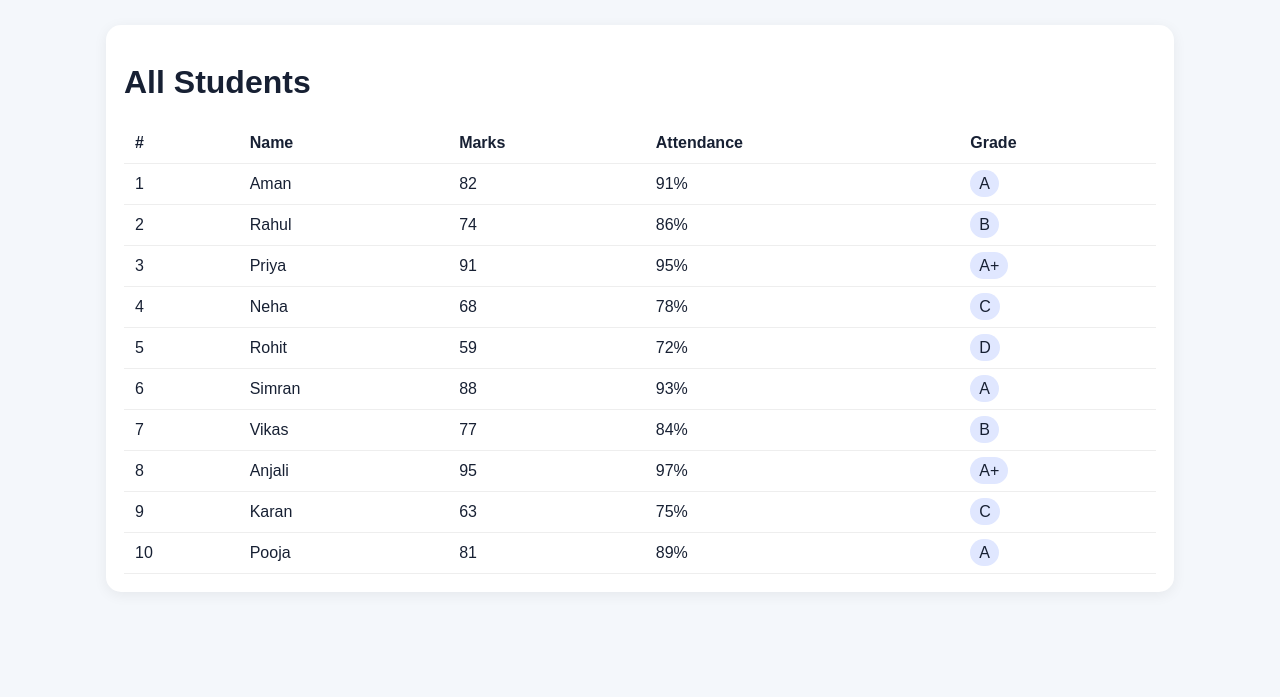
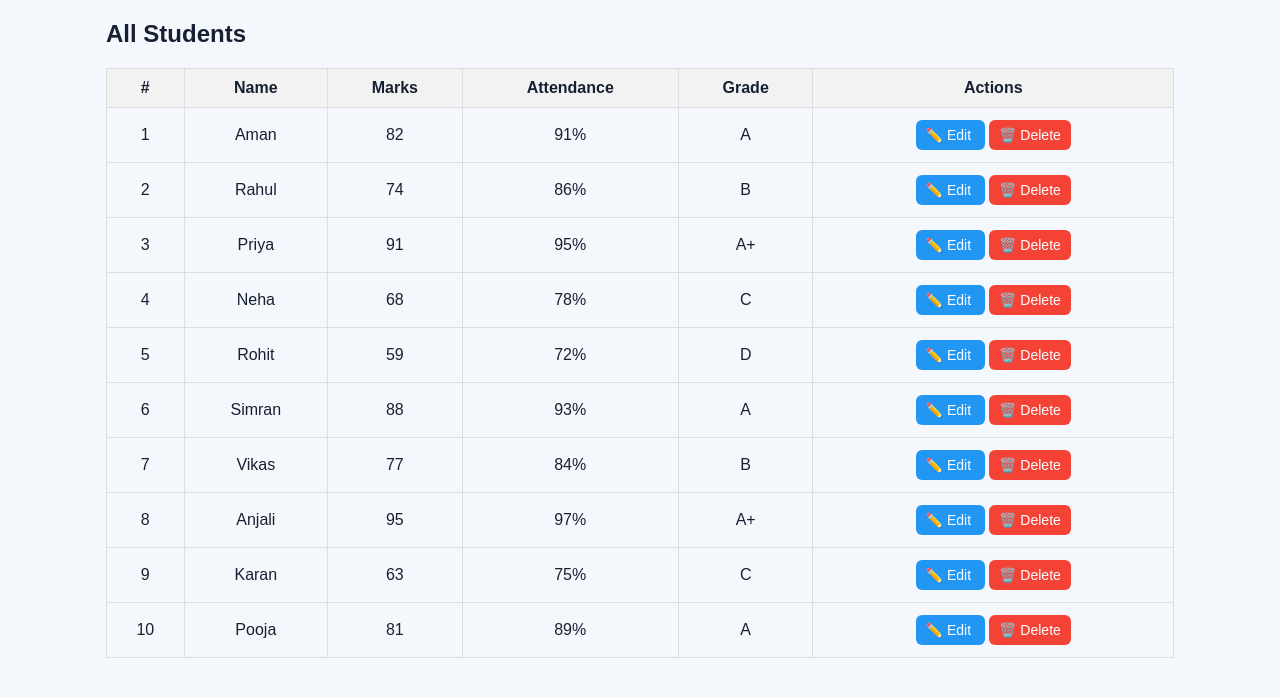
Before and after one commit to kmatloob156-coder/student-performance-analytics-1, a Flask app: page /students in a window 1280 px wide. Shown: the part 52-749 px from the top of the page. Run offline with Flask 3, Linux system fonts and the light colour scheme.

Commit message:
Update Students.html

```diff
--- a/templates/Students.html
+++ b/templates/Students.html
@@ -1,8 +1,116 @@
-{% extends "base.html" %}{% block content %}
-<div class="container"><div class="box">
-<h1>All Students</h1>
-<table><tr><th>#</th><th>Name</th><th>Marks</th><th>Attendance</th><th>Grade</th></tr>
-{% for s in students %}
-<tr><td>{{loop.index}}</td><td>{{s.name}}</td><td>{{s.marks}}</td><td>{{s.attendance}}%</td><td><span class="badge">{{grade(s.marks)}}</span></td></tr>
-{% endfor %}</table>
-</div></div>{% endblock %}
+{% extends "base.html" %}
+
+{% block content %}
+
+<div class="container">
+    <h2>All Students</h2>
+
+    <div class="table-container">
+        <table>
+            <thead>
+                <tr>
+                    <th>#</th>
+                    <th>Name</th>
+                    <th>Marks</th>
+                    <th>Attendance</th>
+                    <th>Grade</th>
+                    <th>Actions</th>
+                </tr>
+            </thead>
+
+            <tbody>
+                {% for s in students %}
+                {% set student_id = loop.index0 %}
+
+                <tr>
+                    <td>{{ loop.index }}</td>
+
+                    <td>{{ s.name }}</td>
+
+                    <td>{{ s.marks }}</td>
+
+                    <td>{{ s.attendance }}%</td>
+
+                    <td>
+                        {{ grade(s.marks) }}
+                    </td>
+
+                    <td>
+
+                        <!-- EDIT BUTTON -->
+                        <a href="{{ url_for('edit_student', student_id=student_id) }}"
+                           class="edit-btn">
+                            ✏️ Edit
+                        </a>
+
+                        <!-- DELETE BUTTON -->
+                        <form action="{{ url_for('delete_student', student_id=student_id) }}"
+                              method="POST"
+                              style="display:inline;"
+                              onsubmit="return confirm('Are you sure you want to delete this student?');">
+
+                            <button type="submit" class="delete-btn">
+                                🗑️ Delete
+                            </button>
+
+                        </form>
+
+                    </td>
+                </tr>
+
+                {% endfor %}
+            </tbody>
+        </table>
+    </div>
+</div>
+
+<style>
+
+.container {
+    width: 95%;
+    margin: auto;
+}
+
+.table-container {
+    overflow-x: auto;
+}
+
+table {
+    width: 100%;
+    border-collapse: collapse;
+}
+
+th, td {
+    padding: 10px;
+    border: 1px solid #ddd;
+    text-align: center;
+}
+
+th {
+    background: #f2f2f2;
+}
+
+.edit-btn,
+.delete-btn {
+    padding: 7px 10px;
+    margin: 2px;
+    border-radius: 6px;
+    text-decoration: none;
+    border: none;
+    cursor: pointer;
+    font-size: 14px;
+}
+
+.edit-btn {
+    background: #2196F3;
+    color: white;
+}
+
+.delete-btn {
+    background: #f44336;
+    color: white;
+}
+
+</style>
+
+{% endblock %}
```
